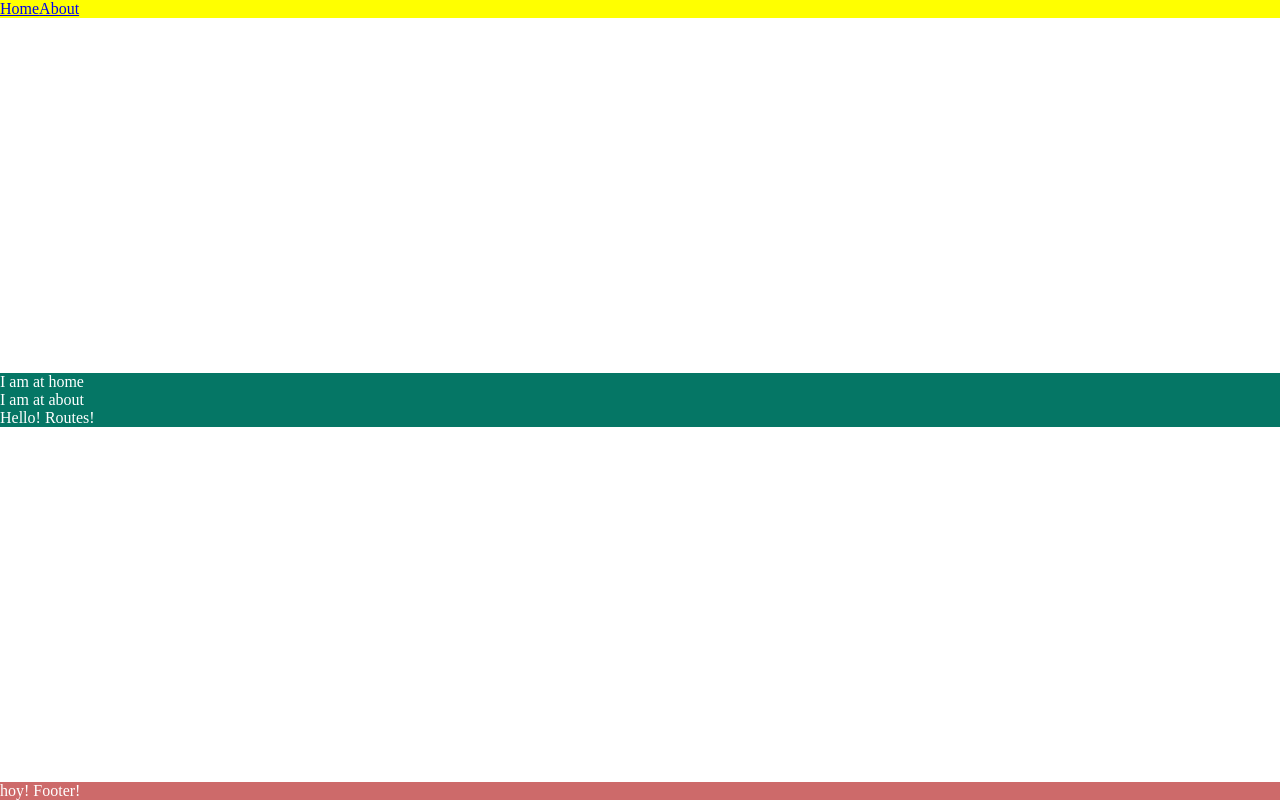
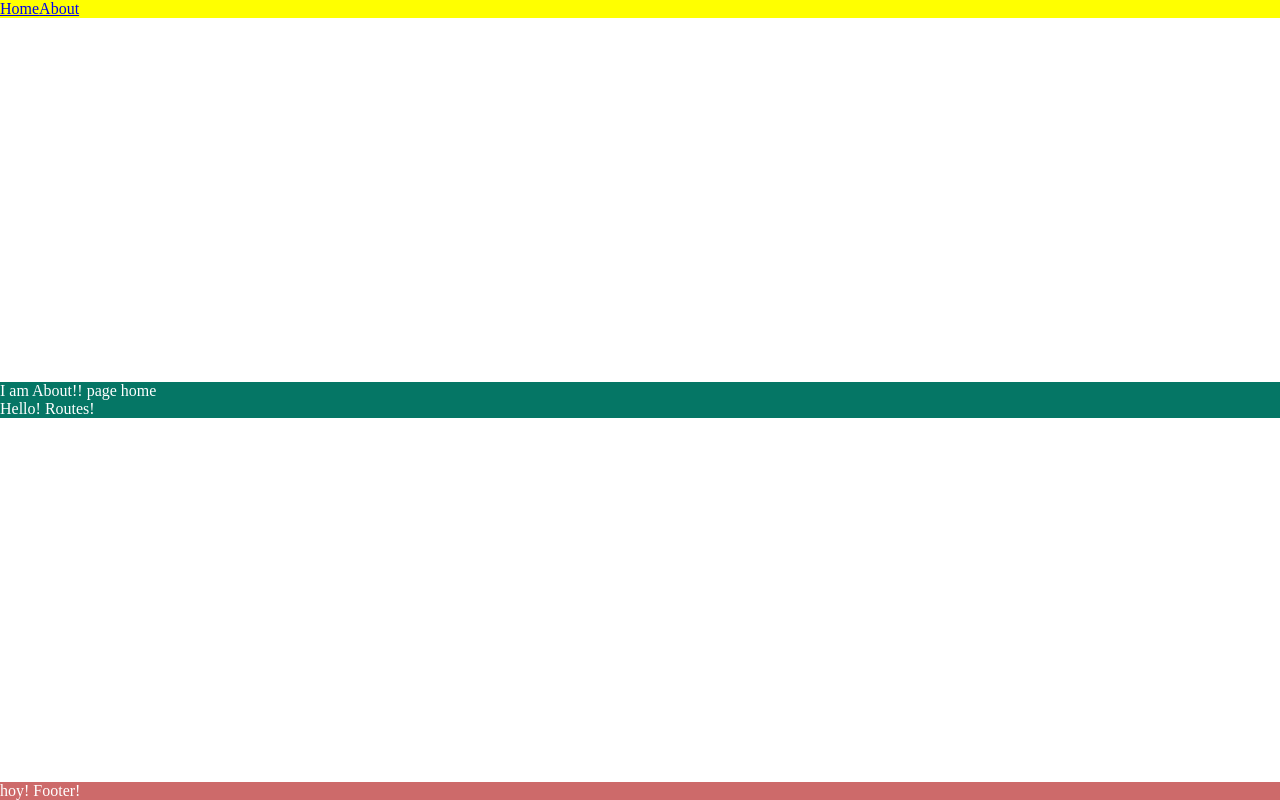
Before and after one commit to heggy231/fam-wisp, a React (Create React App) app in the folder react-ui/: page /about in a window 1280 px wide. Built offline with nearby package versions, Linux system fonts and the light colour scheme.

Commit message:
add username redux

```diff
--- a/react-ui/package.json
+++ b/react-ui/package.json
@@ -8,8 +8,11 @@
     "@testing-library/user-event": "^12.8.3",
     "react": "^17.0.2",
     "react-dom": "^17.0.2",
+    "react-redux": "^7.2.4",
     "react-router-dom": "^5.2.0",
     "react-scripts": "4.0.3",
+    "redux": "^4.1.1",
+    "redux-thunk": "^2.3.0",
     "web-vitals": "^1.1.2"
   },
   "scripts": {
--- a/react-ui/src/index.js
+++ b/react-ui/src/index.js
@@ -1,15 +1,19 @@
 import React from "react";
 import ReactDOM from "react-dom";
+import { Provider } from "react-redux";
 
 import App from "./app";
+import store from "./redux/store";
 import {BrowserRouter as Router} from "react-router-dom";
 import reportWebVitals from "./reportWebVitals";
 
 ReactDOM.render(
   <React.StrictMode>
-    <Router>
-      <App />
-    </Router>
+    <Provider store={store}>
+      <Router>
+        <App />
+      </Router>
+    </Provider>
   </React.StrictMode>,
   document.getElementById("root")
 );
--- /dev/null
+++ b/react-ui/src/redux/actionTypes.js
@@ -0,0 +1 @@
+export const GET_USERNAME = 'GET_USERNAME';
--- /dev/null
+++ b/react-ui/src/redux/reducers/index.js
@@ -0,0 +1,4 @@
+import { combineReducers } from "redux";
+import username from './username';
+
+export default combineReducers({ username });
--- /dev/null
+++ b/react-ui/src/redux/reducers/username.js
@@ -0,0 +1,10 @@
+import { GET_USERNAME } from '../actionTypes';
+
+const initialState = 'Anna';
+
+export default function(state=initialState, action) {
+  if (action.type === GET_USERNAME) {
+    return action.payload.username;
+  }
+  return state;
+}
--- /dev/null
+++ b/react-ui/src/redux/store.js
@@ -0,0 +1,7 @@
+import { applyMiddleware, compose, createStore } from "redux";
+import thunk from 'redux-thunk';
+import rootReducer from './reducers';
+
+const composeEnhancers = window.__REDUX_DEVTOOLS_EXTENSION_COMPOSE__ || compose;
+
+export default createStore(rootReducer, composeEnhancers(applyMiddleware(thunk)));
--- /dev/null
+++ b/react-ui/src/routes/about/about.jsx
@@ -0,0 +1,11 @@
+import React from 'react'
+
+const About = () => {
+  return (
+    <div>
+      <p>I am About!! page home</p>
+    </div>
+  )
+}
+
+export default About;
--- a/react-ui/src/routes/index.jsx
+++ b/react-ui/src/routes/index.jsx
@@ -1,15 +1,24 @@
 import { Route } from "react-router-dom";
+import About from "./about/about";
+import Landing from "./landing/landing";
 
 const Routes = () => {
   return (
     <>
       <Route
         path="/"
-        render={() => <p>I am at home</p>}
+        render={() => <Landing />}
+        exact
       />
       <Route
         path="/about"
-        render={() => <p>I am at about</p>}
+        render={() => <About />}
+        exact
+      />
+      <Route
+        path="/about/me"
+        render={() => <p>Aboutme: I like to eat</p>}
+        exact
       />
       <p>Hello! Routes!</p>
     </>
--- /dev/null
+++ b/react-ui/src/routes/landing/landing.jsx
@@ -0,0 +1,11 @@
+import React from 'react'
+
+const Landing = () => {
+  return (
+    <div>
+      <p>I am landing!! page home</p>
+    </div>
+  )
+}
+
+export default Landing;
```
Also changed, not shown: react-ui/src/redux/actions.js (added), react-ui/src/routes/about/style.css (added), react-ui/src/routes/landing/style.css (added), 1 other file (tests, documents, lock files or other folders).
